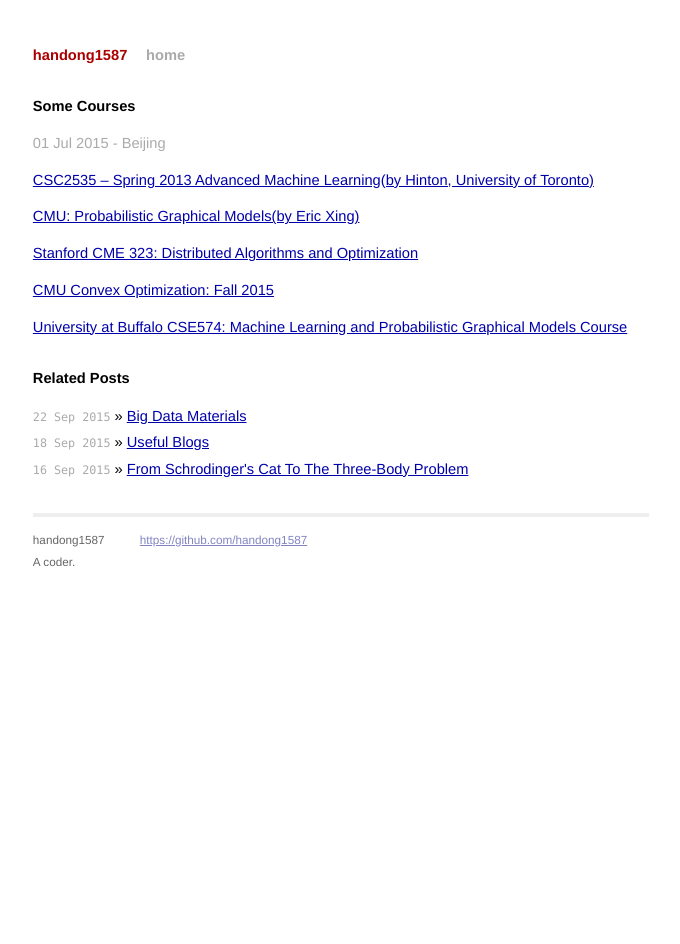
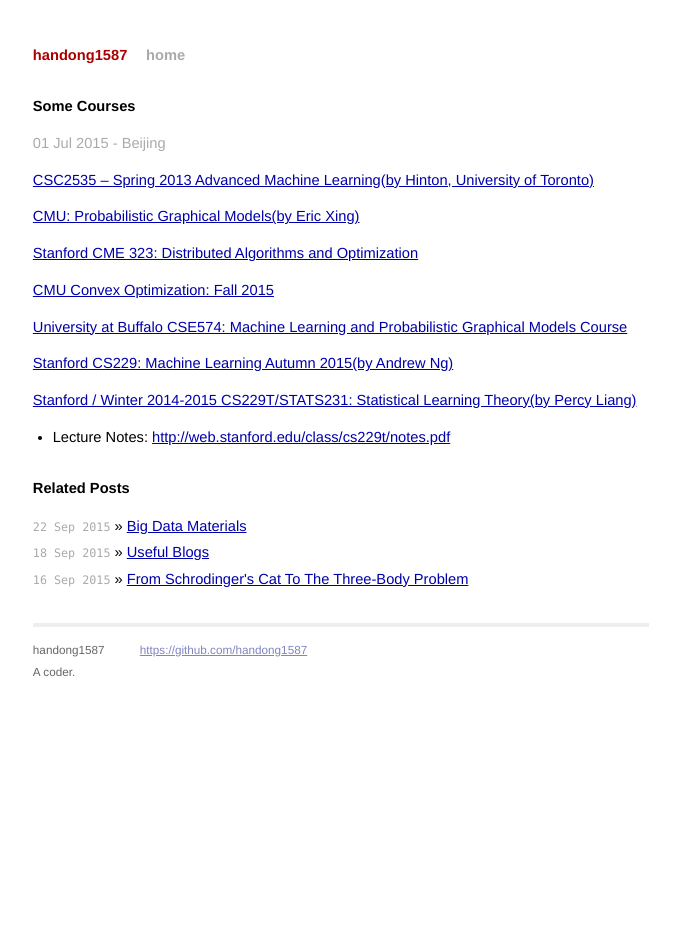
Before and after one commit to handong1587/handong1587.github.io, a Jekyll site: the page built from _posts/machine_learning/2015-07-01-some-courses.md, in a window 1280 px wide. Shown: the whole page, without its empty margins (299-979 px from the left). Built offline with Jekyll 4.4.1, drawn with Linux system fonts in a browser that asks for light colours; Markdown is read by kramdown in place of the engine named in the settings; comment, search, counter and statistics services are not loaded.

Commit message:
update md

```diff
--- a/_posts/machine_learning/2015-07-01-some-courses.md
+++ b/_posts/machine_learning/2015-07-01-some-courses.md
@@ -18,3 +18,9 @@
 [CMU Convex Optimization: Fall 2015](http://www.stat.cmu.edu/~ryantibs/convexopt/)
 
 [University at Buffalo CSE574: Machine Learning and Probabilistic Graphical Models Course](http://www.cedar.buffalo.edu/~srihari/CSE574/)
+
+[Stanford CS229: Machine Learning Autumn 2015(by Andrew Ng)](http://cs229.stanford.edu/)
+
+[Stanford / Winter 2014-2015 CS229T/STATS231: Statistical Learning Theory(by Percy Liang)](http://web.stanford.edu/class/cs229t/)
+
+- Lecture Notes: [http://web.stanford.edu/class/cs229t/notes.pdf](http://web.stanford.edu/class/cs229t/notes.pdf)
```
Also changed, not shown: _posts/deep_learning/2015-08-27-cnn-and-arts.md (+1 -0 lines), _posts/deep_learning/2015-08-27-rnn-and-lstm-materials.md (+5 -0 lines), _posts/machine_learning/2015-08-27-some-useful-blogs.md (+2 -0 lines).
